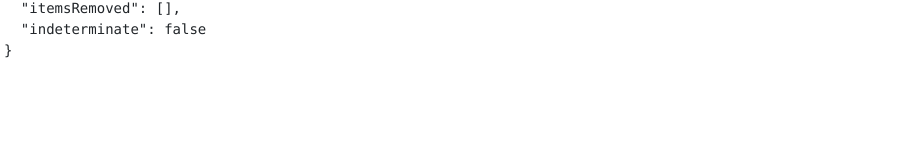
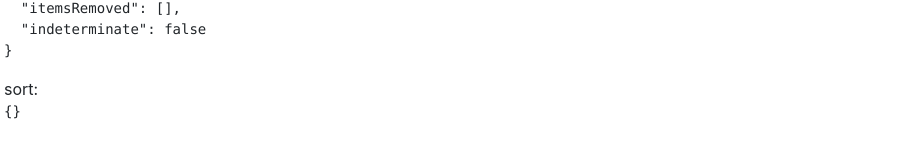
Before and after one commit to huymach91/hm-ngx-simple-table, an Angular app: page / in a window 1280 px wide. Shown: the part 1228-1385 px from the top of the page, without its empty margins (0-911 px from the left). Built offline with nearby package versions, Linux system fonts and the light colour scheme.

Commit message:
4 files modified

```diff
--- a/src/app/app.component.html
+++ b/src/app/app.component.html
@@ -22,6 +22,7 @@
     [currentPage]="pagination.currentPage"
     [pageSize]="pagination.pageSize"
     (onChecked)="onChecked($event)"
+    (onSort)="onSort($event)"
     (onChangePaginator)="onChangePaginator($event)"
   >
   </ngx-simple-table>
@@ -29,5 +30,9 @@
     model:
     <pre>{{ tableChecked | json }}</pre>
   </div>
+  <div>
+    sort:
+    <pre>{{ sort | json }}</pre>
+  </div>
   <div class="margin"></div>
 </div>
--- a/src/app/app.component.ts
+++ b/src/app/app.component.ts
@@ -48,6 +48,7 @@ export class AppComponent implements OnInit {
     itemsRemoved: [],
     indeterminate: false,
   };
+  public sort: any = {};
 
   constructor(private appService: AppService) {}
 
@@ -80,4 +81,8 @@ export class AppComponent implements OnInit {
   public onChecked(tableChecked: any) {
     this.tableChecked = tableChecked;
   }
+
+  public onSort(value: any) {
+    this.sort = value;
+  }
 }
--- a/src/app/app.service.ts
+++ b/src/app/app.service.ts
@@ -18,8 +18,6 @@ export class AppService {
   constructor() {}
 
   public getData(params: any) {
-    console.log(FAKE_DATA, params);
-
     return of({
       status: true,
       data: this.paging(FAKE_DATA, params),
```
Also changed, not shown: 1 other file (tests, documents, lock files or other folders).
